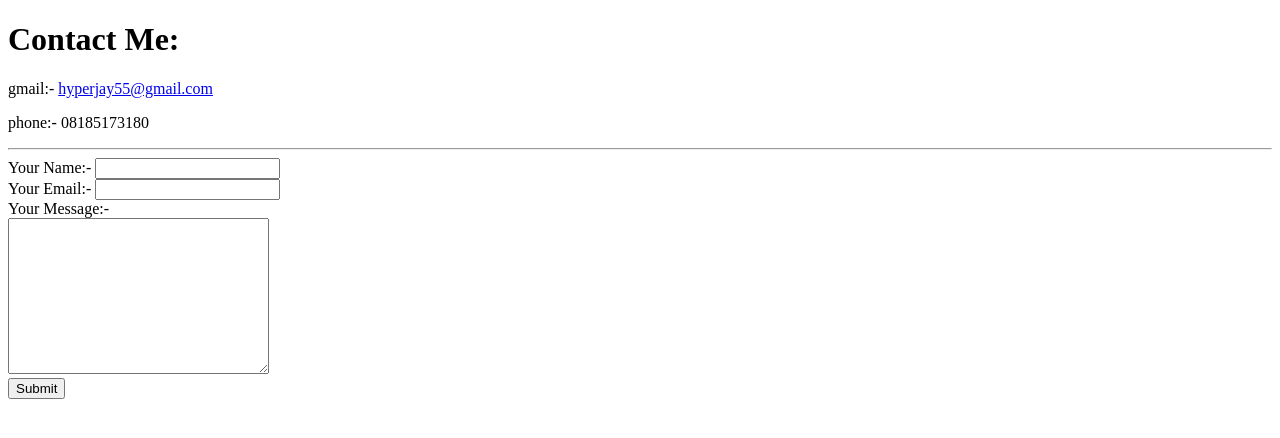
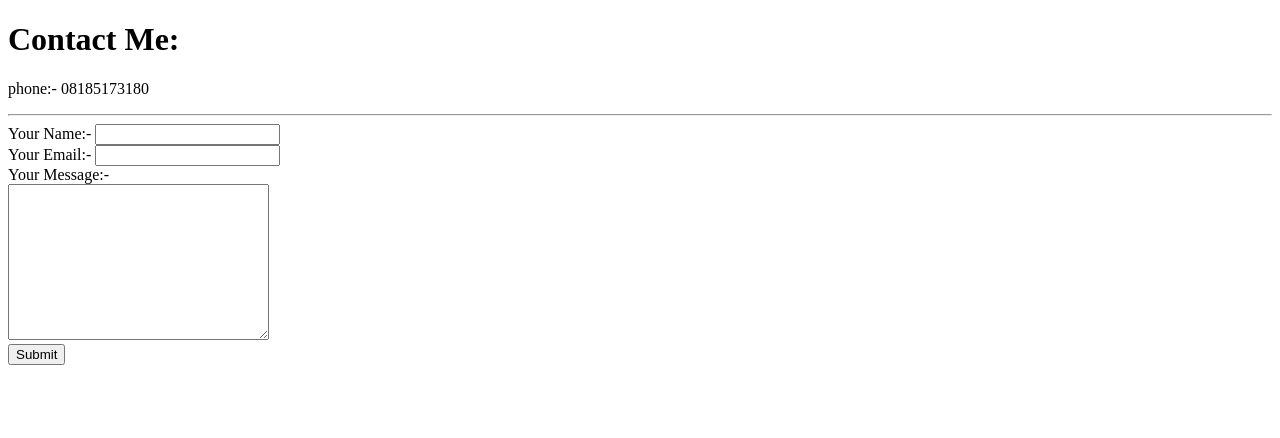
Before and after one commit to JamiuJimoh/cv, a plain HTML site: page contact.html in a window 1280 px wide. Drawn offline with Linux system fonts and the light colour scheme.

Commit message:
Update contact.html

```diff
--- a/contact.html
+++ b/contact.html
@@ -7,7 +7,6 @@
 </head>
 <body>
     <h1>Contact Me:</h1>
-    <p>gmail:- <a href="https://www.gmail.com">hyperjay55@gmail.com</a></p>
     <p>phone:- 08185173180</p>
     <hr>
     <form action="mailto:hyperjay55@gmail.com" method="post">
```
